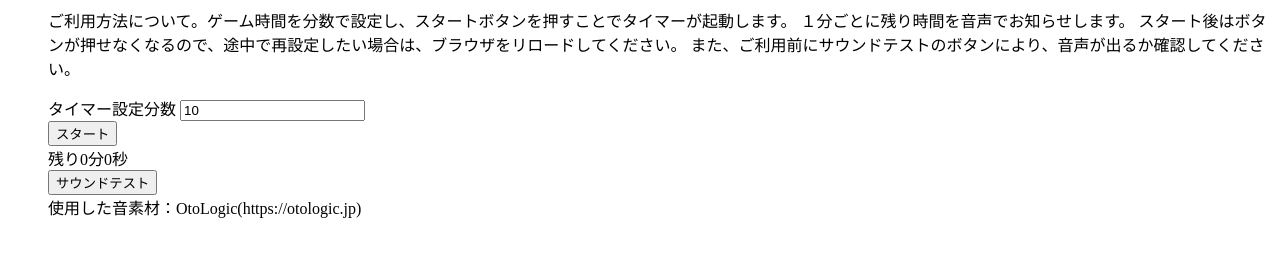
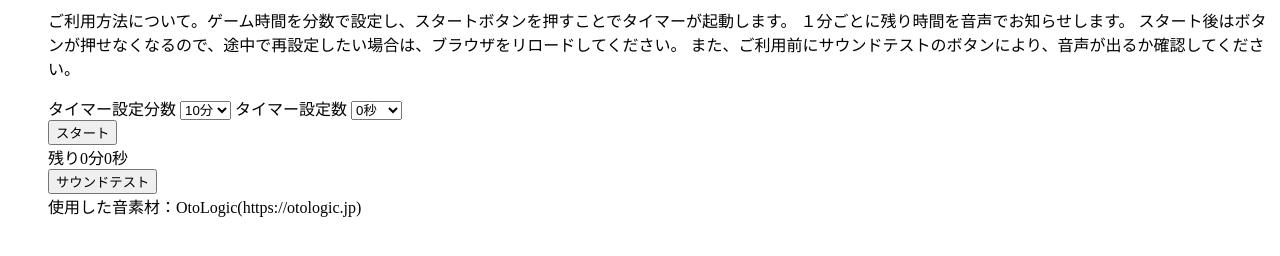
Before and after one commit to hassaku/sound-timer, a plain HTML site: page index.html in a window 1280 px wide. Drawn offline with Linux system fonts and the light colour scheme.

Commit message:
サウンド素材の追加。分設定をコンボボックスに。秒設定を追加

```diff
--- a/index.html
+++ b/index.html
@@ -23,7 +23,133 @@ ul {
       </li>
       <li>
         <label for="minutes">タイマー設定分数</label>
-        <input type="text" id="minutes" value="10">
+          <select name="minutes" id="minutes">
+            <option value="1">1分</option>
+            <option value="2">2分</option>
+            <option value="3">3分</option>
+            <option value="4">4分</option>
+            <option value="5">5分</option>
+            <option value="6">6分</option>
+            <option value="7">7分</option>
+            <option value="8">8分</option>
+            <option value="9">9分</option>
+            <option value="10" selected>10分</option>
+            <option value="11">11分</option>
+            <option value="12">12分</option>
+            <option value="13">13分</option>
+            <option value="14">14分</option>
+            <option value="15">15分</option>
+            <option value="16">16分</option>
+            <option value="17">17分</option>
+            <option value="18">18分</option>
+            <option value="19">19分</option>
+            <option value="20">20分</option>
+            <option value="21">21分</option>
+            <option value="22">22分</option>
+            <option value="23">23分</option>
+            <option value="24">24分</option>
+            <option value="25">25分</option>
+            <option value="26">26分</option>
+            <option value="27">27分</option>
+            <option value="28">28分</option>
+            <option value="29">29分</option>
+            <option value="30">30分</option>
+            <option value="31">31分</option>
+            <option value="32">32分</option>
+            <option value="33">33分</option>
+            <option value="34">34分</option>
+            <option value="35">35分</option>
+            <option value="36">36分</option>
+            <option value="37">37分</option>
+            <option value="38">38分</option>
+            <option value="39">39分</option>
+            <option value="40">40分</option>
+            <option value="41">41分</option>
+            <option value="42">42分</option>
+            <option value="43">43分</option>
+            <option value="44">44分</option>
+            <option value="45">45分</option>
+            <option value="46">46分</option>
+            <option value="47">47分</option>
+            <option value="48">48分</option>
+            <option value="49">49分</option>
+            <option value="50">50分</option>
+            <option value="51">51分</option>
+            <option value="52">52分</option>
+            <option value="53">53分</option>
+            <option value="54">54分</option>
+            <option value="55">55分</option>
+            <option value="56">56分</option>
+            <option value="57">57分</option>
+            <option value="58">58分</option>
+            <option value="59">59分</option>
+            <option value="60">60分</option>
+          </select>
+
+        <label for="seconds">タイマー設定数</label>
+          <select name="seconds" id="seconds">
+            <option value="0" selected>0秒</option>
+            <option value="1">1秒</option>
+            <option value="2">2秒</option>
+            <option value="3">3秒</option>
+            <option value="4">4秒</option>
+            <option value="5">5秒</option>
+            <option value="6">6秒</option>
+            <option value="7">7秒</option>
+            <option value="8">8秒</option>
+            <option value="9">9秒</option>
+            <option value="10">10秒</option>
+            <option value="11">11秒</option>
+            <option value="12">12秒</option>
+            <option value="13">13秒</option>
+            <option value="14">14秒</option>
+            <option value="15">15秒</option>
+            <option value="16">16秒</option>
+            <option value="17">17秒</option>
+            <option value="18">18秒</option>
+            <option value="19">19秒</option>
+            <option value="20">20秒</option>
+            <option value="21">21秒</option>
+            <option value="22">22秒</option>
+            <option value="23">23秒</option>
+            <option value="24">24秒</option>
+            <option value="25">25秒</option>
+            <option value="26">26秒</option>
+            <option value="27">27秒</option>
+            <option value="28">28秒</option>
+            <option value="29">29秒</option>
+            <option value="30">30秒</option>
+            <option value="31">31秒</option>
+            <option value="32">32秒</option>
+            <option value="33">33秒</option>
+            <option value="34">34秒</option>
+            <option value="35">35秒</option>
+            <option value="36">36秒</option>
+            <option value="37">37秒</option>
+            <option value="38">38秒</option>
+            <option value="39">39秒</option>
+            <option value="40">40秒</option>
+            <option value="41">41秒</option>
+            <option value="42">42秒</option>
+            <option value="43">43秒</option>
+            <option value="44">44秒</option>
+            <option value="45">45秒</option>
+            <option value="46">46秒</option>
+            <option value="47">47秒</option>
+            <option value="48">48秒</option>
+            <option value="49">49秒</option>
+            <option value="50">50秒</option>
+            <option value="51">51秒</option>
+            <option value="52">52秒</option>
+            <option value="53">53秒</option>
+            <option value="54">54秒</option>
+            <option value="55">55秒</option>
+            <option value="56">56秒</option>
+            <option value="57">57秒</option>
+            <option value="58">58秒</option>
+            <option value="59">59秒</option>
+            <option value="60">60秒</option>
+          </select>
       </li>
       <li>
         <input type="button" value="スタート" id="start" onclick="startTimer()">
--- a/js/timer.js
+++ b/js/timer.js
@@ -1,9 +1,9 @@
 let timer;
 let remaining = 0;
 
-function sound(msg) {
+function sound(fname, msg) {
   let audio = new Audio();
-  audio.src = "sound.mp3";
+  audio.src = fname;
   audio.onended = function() {
     window.speechSynthesis.speak(new SpeechSynthesisUtterance(msg));
   };
@@ -11,7 +11,7 @@ function sound(msg) {
 }
 
 function testSound() {
-  sound("音声テストです");
+  sound("sound.mp3", "音声テストです");
 }
 
 function startTimer() {
@@ -19,7 +19,10 @@ function startTimer() {
   startButton.disabled = true;
 
   const minutes = parseInt(document.getElementById('minutes').value);
-  remainingSeconds = minutes*60;
+  const seconds = parseInt(document.getElementById('seconds').value);
+  remainingSeconds = minutes*60+seconds;
+
+  sound("gong-played1.mp3", "");
 
   timer = setInterval(async () => {
     update();
@@ -35,14 +38,19 @@ function update() {
   remaining.innerHTML = "残り" + minutes + "分" + seconds + "秒";
 
   if (remainingSeconds <= 0) {
-    sound("終了です");
+    sound("gong-played2.mp3", "終了です");
+
     const startButton = document.getElementById('start');
     startButton.disabled = false;
     clearInterval(timer);
 
   } else {
     if (seconds == 59) {
-      sound("残り時間" + (minutes + 1) + "分です");
+      sound("sound.mp3", "残り時間" + (minutes + 1) + "分です");
     }
-  }
+    if (seconds == 30) {
+      sound("sound.mp3", (seconds) + "秒経過");
+    }
+
 }
+}
```
Also changed, not shown: 3 other files.
